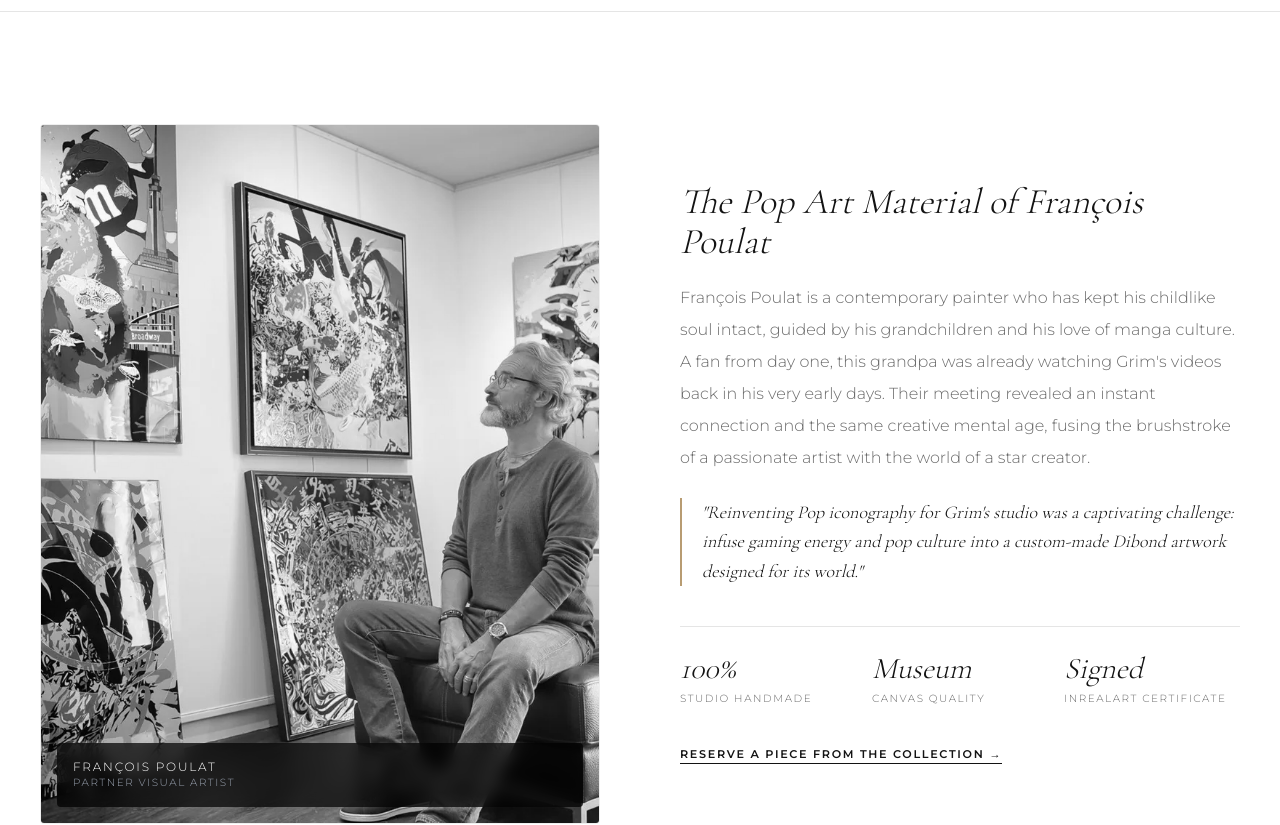
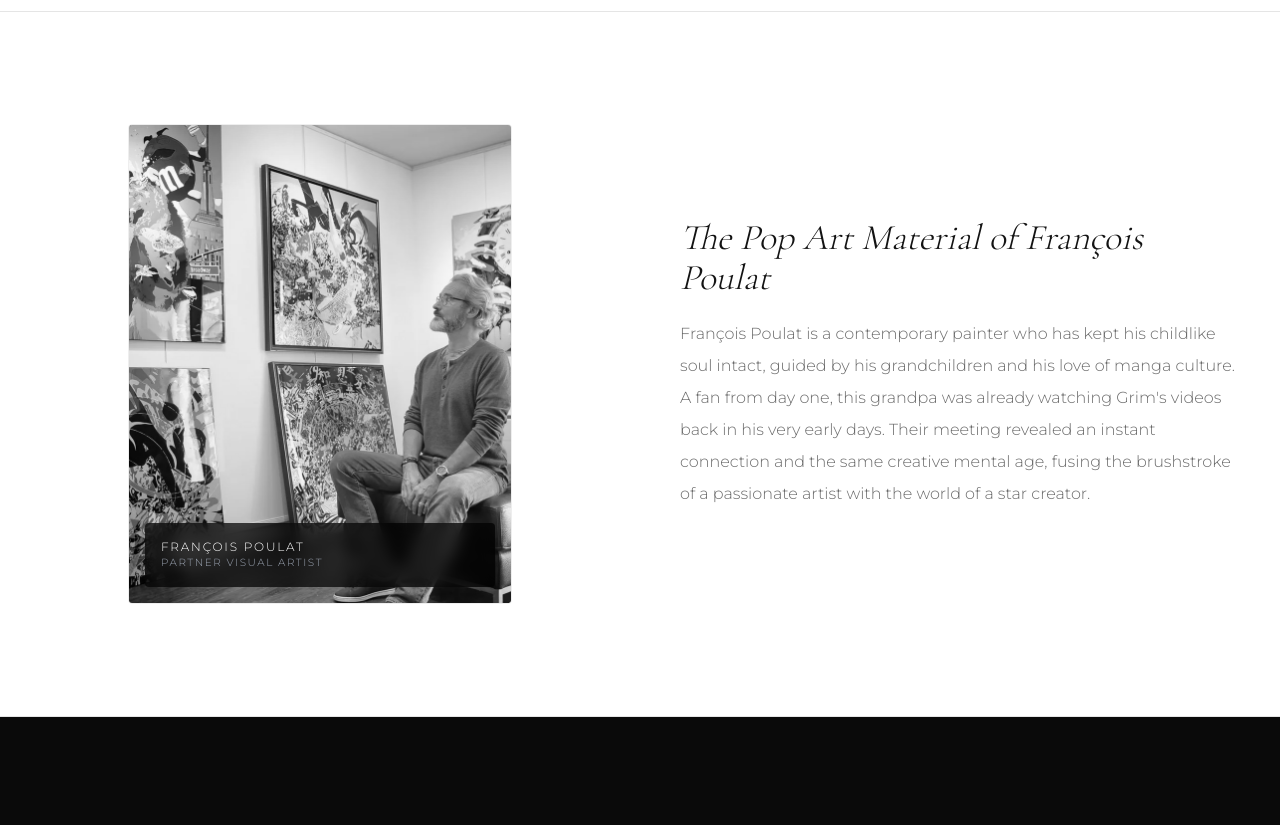
Before and after one commit to InRealArt/francois-poulat, a Next.js app: page /en in a window 1280 px wide. Shown: the part 1720-2545 px from the top of the page. Built offline with nearby package versions, Linux system fonts and the light colour scheme; a web font is replaced by a local one.

Commit message:
change block f. Poulat

```diff
--- a/messages/en.json
+++ b/messages/en.json
@@ -103,25 +103,9 @@
   "artist": {
     "title": "The Pop Art Material of François Poulat",
     "body": "François Poulat is a contemporary painter who has kept his childlike soul intact, guided by his grandchildren and his love of manga culture. A fan from day one, this grandpa was already watching Grim's videos back in his very early days. Their meeting revealed an instant connection and the same creative mental age, fusing the brushstroke of a passionate artist with the world of a star creator.",
-    "quote": "\"Reinventing Pop iconography for Grim's studio was a captivating challenge: infuse gaming energy and pop culture into a custom-made Dibond artwork designed for its world.\"",
     "imageAlt": "François Poulat in his studio",
     "name": "François Poulat",
-    "role": "Partner Visual Artist",
-    "cta": "Reserve a piece from the collection →",
-    "stats": {
-      "handmade": {
-        "value": "100%",
-        "label": "Studio Handmade"
-      },
-      "canvas": {
-        "value": "Museum",
-        "label": "Canvas Quality"
-      },
-      "certificate": {
-        "value": "Signed",
-        "label": "InRealArt Certificate"
-      }
-    }
+    "role": "Partner Visual Artist"
   },
   "inrealart": {
     "body": "InRealArt is the leading contemporary art studio bringing the worlds of the greatest creators to life. In partnership with giants like Logitech G, international galleries and major web figures, InRealArt offers exceptional physical artworks custom-made for your favorite streamers. Its approach guarantees unique, certified collector pieces, crafted with surgical precision to elevate your spaces and stand the test of time."
--- a/messages/fr.json
+++ b/messages/fr.json
@@ -103,25 +103,9 @@
   "artist": {
     "title": "La Matière Pop Art de François Poulat",
     "body": "François Poulat est un peintre contemporain qui a su conserver une âme d'enfant intacte, guidé par ses petits-enfants et son amour pour la culture manga. Fan de la première heure, ce papi suivait déjà les vidéos de Grim à ses tout débuts. Leur rencontre a révélé une complicité immédiate et un même âge mental créatif, permettant de fusionner le coup de pinceau d'un artiste passionné avec l'univers d'un créateur star.",
-    "quote": "« Réinventer l’iconographie Pop pour le studio de Grim était un défi captivant : insuffler l’énergie gaming et la culture pop à une œuvre sur Dibond conçue sur mesure pour son univers. »",
     "imageAlt": "François Poulat dans son atelier",
     "name": "François Poulat",
-    "role": "Artiste Plasticien Partenaire",
-    "cta": "Réserver une œuvre de la collection →",
-    "stats": {
-      "handmade": {
-        "value": "100%",
-        "label": "Fait Main Atelier"
-      },
-      "canvas": {
-        "value": "Musée",
-        "label": "Qualité Toile"
-      },
-      "certificate": {
-        "value": "Signé",
-        "label": "Certificat InRealArt"
-      }
-    }
+    "role": "Artiste Plasticien Partenaire"
   },
   "inrealart": {
     "body": "InRealArt est le studio d'art contemporain de référence qui donne vie aux univers des plus grands créateurs. En partenariat avec des géants comme Logitech G, des galeries internationales et les figures majeures du web, InRealArt vous propose des œuvres physiques d'exception créées sur-mesure pour vos streamers préférés. La démarche garantit des pièces de collection uniques, certifiées et conçues avec une précision chirurgicale pour sublimer vos espaces et traverser le temps."
--- a/src/components/sections/Artist.tsx
+++ b/src/components/sections/Artist.tsx
@@ -1,6 +1,5 @@
 import Image from "next/image";
 import { getTranslations } from "next-intl/server";
-import { artistStats } from "@/lib/content";
 import Reveal from "@/components/Reveal";
 
 export default async function Artist() {
@@ -14,13 +13,13 @@ export default async function Artist() {
       <div className="mx-auto grid max-w-[1440px] gap-14 px-3 sm:px-6 lg:grid-cols-2 lg:items-center lg:px-10 lg:gap-20">
         <Reveal
           direction="left"
-          className="member-card artwork-image relative aspect-[4/5] w-full overflow-hidden rounded-sm"
+          className="member-card artwork-image relative mx-auto aspect-[4/5] w-full max-w-xs overflow-hidden rounded-sm sm:max-w-sm"
         >
           <Image
             src="/images/francois_poulat.webp"
             alt={t("imageAlt")}
             fill
-            sizes="(min-width: 1024px) 50vw, 100vw"
+            sizes="(min-width: 640px) 640px, 540px"
             className="member-image object-cover"
           />
           <div className="absolute inset-x-4 bottom-4 rounded-sm bg-black/70 p-4 backdrop-blur">
@@ -38,32 +37,6 @@ export default async function Artist() {
           <p className="mt-5 text-sm leading-loose text-[var(--light-text-muted)] md:text-base">
             {t("body")}
           </p>
-
-          <blockquote className="mt-6 border-l-2 border-gold pl-5">
-            <p className="serif italic text-lg leading-relaxed text-[var(--light-text)]">
-              {t("quote")}
-            </p>
-          </blockquote>
-
-          <div className="mt-10 grid grid-cols-3 gap-4 border-t border-black/10 pt-6">
-            {artistStats.map((stat) => (
-              <div key={stat.id}>
-                <p className="serif text-2xl italic text-gold sm:text-3xl">
-                  {t(`stats.${stat.id}.value`)}
-                </p>
-                <p className="mt-1 text-[0.65rem] uppercase tracking-[0.15em] text-[var(--light-text-muted)]">
-                  {t(`stats.${stat.id}.label`)}
-                </p>
-              </div>
-            ))}
-          </div>
-
-          <a
-            href="#formats"
-            className="mt-10 inline-block border-b-[1.5px] border-[var(--light-text)] text-[0.7rem] font-semibold uppercase tracking-[0.15em] transition-colors hover:text-gold hover:border-gold"
-          >
-            {t("cta")}
-          </a>
         </Reveal>
       </div>
     </section>
--- a/src/lib/content.ts
+++ b/src/lib/content.ts
@@ -20,12 +20,6 @@ export const processSteps = [
   { id: "01" },
   { id: "02" },
   { id: "03" },
-] as const;
-
-export const artistStats = [
-  { id: "handmade" },
-  { id: "canvas" },
-  { id: "certificate" },
 ] as const;
 
 export const formats: Format[] = [
```
